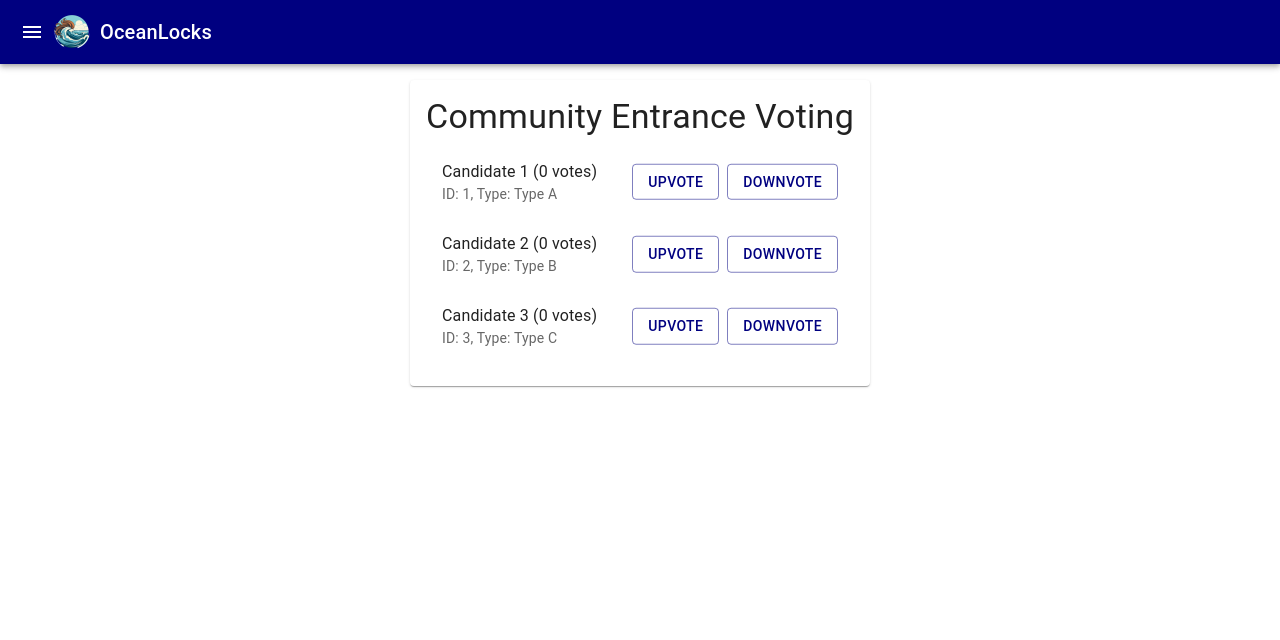
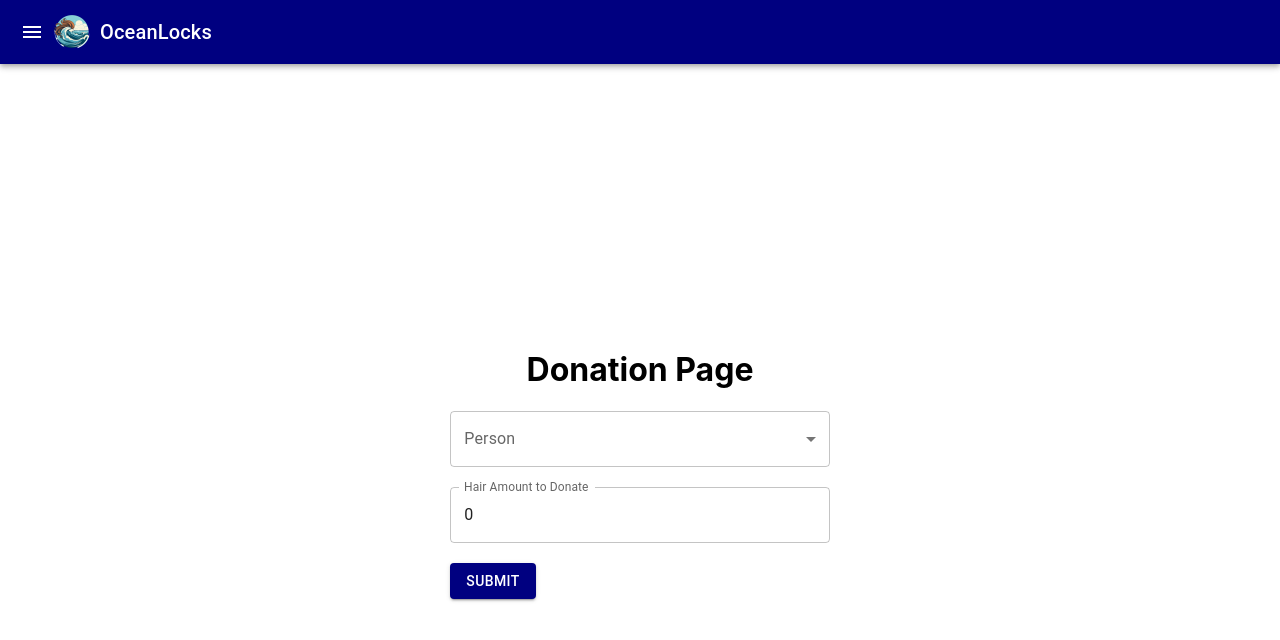
Before and after one commit to RodrigoFs08/cabemar, a React (Create React App) app: page /rewards in a window 1280 px wide. Shown: the top 640 px of the page. Built offline with nearby package versions, Linux system fonts and the light colour scheme.

Commit message:
adicionado

```diff
--- a/src/App.js
+++ b/src/App.js
@@ -10,8 +10,8 @@ import Sidebar from "./components/Sidebar";
 import HomePage from "./pages/HomePage";
 import DonationPage from "./pages/DonationPage";
 import TrackingPage from "./pages/TrackingPage";
+import DonationInteractive from "./pages/DonationInteractive";
 import CertificationPage from "./pages/CertificationPage";
-import RewardsPage from "./pages/RewardsPage";
 import { ThemeProvider, createTheme } from "@mui/material/styles";
 import Web3 from "web3";
 import EntryTokenABI from "./contracts/abi/EntryToken.json";
@@ -60,7 +60,7 @@ function App() {
           <Route path="/donation" element={<DonationPage />} />
           <Route path="/tracking" element={<TrackingPage />} />
           <Route path="/certification" element={<CertificationPage />} />
-          <Route path="/rewards" element={<RewardsPage />} />
+          <Route path="/rewards" element={<DonationInteractive />} />
 
         </Routes>
       </Router>
--- a/src/components/Sidebar.js
+++ b/src/components/Sidebar.js
@@ -9,7 +9,7 @@ function Sidebar({ isOpen, onClose }) {
   return (
     <Drawer open={isOpen} onClose={onClose}>
       <List>
-        {['Home', 'Donation', 'Tracking', 'Certification', 'Rewards'].map((text, index) => (
+        {['Home', 'Donation', 'Tracking', 'Certification', 'Donation Interative'].map((text, index) => (
           <ListItem button key={text} component={Link} to={index === 0 ? '/' : `/${text.toLowerCase()}`}>
             <ListItemText primary={text} />
           </ListItem>
--- a/src/pages/CertificationPage.js
+++ b/src/pages/CertificationPage.js
@@ -1,11 +1,50 @@
-import React from 'react';
+import React, { useState } from 'react';
+import {
+  Box,
+  Button,
+  List,
+  ListItem,
+  ListItemText,
+  ListItemSecondaryAction,
+  Paper,
+  Typography
+} from '@mui/material';
 
-function CertficationPage() {
+function VotePage() {
+  const [candidates, setCandidates] = useState([
+    { id: '1', name: 'Candidate 1', type: 'Type A', votes: 0 },
+    { id: '2', name: 'Candidate 2', type: 'Type B', votes: 0 },
+    { id: '3', name: 'Candidate 3', type: 'Type C', votes: 0 },
+  ]);
+
+  const handleVote = (index, voteType) => {
+    const newCandidates = [...candidates];
+    newCandidates[index].votes += voteType === 'upvote' ? 1 : -1;
+    setCandidates(newCandidates);
+  };
+
   return (
-    <div>
-      <h1>Certfication Page</h1>
-    </div>
+    <Box display="flex" justifyContent="center" m={2}>
+      <Paper style={{ padding: 16, maxWidth: 500 }}>
+        <Typography variant="h4" align="center">Community Entrance Voting</Typography>
+        <List>
+          {candidates.map((candidate, index) => (
+            <ListItem key={candidate.id}>
+              <ListItemText primary={`${candidate.name} (${candidate.votes} votes)`} secondary={`ID: ${candidate.id}, Type: ${candidate.type}`} />
+              <ListItemSecondaryAction>
+                <Button variant="outlined" color="primary" onClick={() => handleVote(index, 'upvote')}>
+                  Upvote
+                </Button>
+                <Button variant="outlined" color="secondary" onClick={() => handleVote(index, 'downvote')} style={{ marginLeft: 8 }}>
+                  Downvote
+                </Button>
+              </ListItemSecondaryAction>
+            </ListItem>
+          ))}
+        </List>
+      </Paper>
+    </Box>
   );
 }
 
-export default CertficationPage;
+export default VotePage;
--- /dev/null
+++ b/src/pages/DonationInteractive.js
@@ -0,0 +1,88 @@
+import React, { useState } from 'react';
+import { TextField, Select, MenuItem, FormControl, InputLabel, Button, Box, Container } from '@mui/material';
+import Web3 from "web3";
+import detectEthereumProvider from "@metamask/detect-provider";
+import EntryTokenABI from "../contracts/abi/EntryToken.json";
+
+const DonationPage = () => {
+  const [person, setPerson] = useState("");
+  const [hairAmount, setHairAmount] = useState(0);
+
+  const handleChangePerson = (event) => {
+    setPerson(event.target.value);
+  };
+
+  const handleChangeHairAmount = (event) => {
+    setHairAmount(event.target.value);
+  };
+
+  // Your smart contract ABI
+  const contractABI = EntryTokenABI;
+  const contractAddress = '0x662d5b8C29B1BB2295879De46CcDEB7bec9C06D3';
+
+  const handleSubmit = async (event) => {
+    event.preventDefault();
+
+    const provider = await detectEthereumProvider();
+
+    if (!provider) {
+      console.error('Please install MetaMask!');
+      return;
+    }
+
+    const web3 = new Web3(provider);
+    const contract = new web3.eth.Contract(contractABI, contractAddress);
+
+    const accounts = await web3.eth.getAccounts();
+    contract.methods.donate(person, hairAmount).send({ from: accounts[0] })
+      .on('transactionHash', (hash) => {
+        console.log('Transaction hash: ', hash);
+      })
+      .on('error', console.error); // If a out of gas error, the second parameter is the receipt.
+  };
+
+  return (
+    <Container maxWidth="sm">
+      <Box
+        display="flex"
+        flexDirection="column"
+        justifyContent="center"
+        alignItems="center"
+        minHeight="100vh"
+      >
+        <h1>Donation Page</h1>
+        <form onSubmit={handleSubmit}>
+          <FormControl fullWidth variant="outlined" style={{ marginBottom: '20px' }}>
+            <InputLabel id="person-label">Person</InputLabel>
+            <Select
+              labelId="person-label"
+              id="person"
+              value={person}
+              onChange={handleChangePerson}
+              label="Person"
+            >
+              <MenuItem value="Person 1">Person 1</MenuItem>
+              <MenuItem value="Person 2">Person 2</MenuItem>
+              <MenuItem value="Person 3">Person 3</MenuItem>
+            </Select>
+          </FormControl>
+          <TextField
+            id="hair-amount"
+            label="Hair Amount to Donate"
+            type="number"
+            variant="outlined"
+            value={hairAmount}
+            onChange={handleChangeHairAmount}
+            fullWidth
+            style={{ marginBottom: '20px' }}
+          />
+          <Button type="submit" variant="contained" color="primary">
+            Submit
+          </Button>
+        </form>
+      </Box>
+    </Container>
+  );
+}
+
+export default DonationPage;
--- a/src/pages/RewardsPage.js
+++ /dev/null
@@ -1,50 +0,0 @@
-import React, { useState } from 'react';
-import {
-  Box,
-  Button,
-  List,
-  ListItem,
-  ListItemText,
-  ListItemSecondaryAction,
-  Paper,
-  Typography
-} from '@mui/material';
-
-function VotePage() {
-  const [candidates, setCandidates] = useState([
-    { id: '1', name: 'Candidate 1', type: 'Type A', votes: 0 },
-    { id: '2', name: 'Candidate 2', type: 'Type B', votes: 0 },
-    { id: '3', name: 'Candidate 3', type: 'Type C', votes: 0 },
-  ]);
-
-  const handleVote = (index, voteType) => {
-    const newCandidates = [...candidates];
-    newCandidates[index].votes += voteType === 'upvote' ? 1 : -1;
-    setCandidates(newCandidates);
-  };
-
-  return (
-    <Box display="flex" justifyContent="center" m={2}>
-      <Paper style={{ padding: 16, maxWidth: 500 }}>
-        <Typography variant="h4" align="center">Community Entrance Voting</Typography>
-        <List>
-          {candidates.map((candidate, index) => (
-            <ListItem key={candidate.id}>
-              <ListItemText primary={`${candidate.name} (${candidate.votes} votes)`} secondary={`ID: ${candidate.id}, Type: ${candidate.type}`} />
-              <ListItemSecondaryAction>
-                <Button variant="outlined" color="primary" onClick={() => handleVote(index, 'upvote')}>
-                  Upvote
-                </Button>
-                <Button variant="outlined" color="secondary" onClick={() => handleVote(index, 'downvote')} style={{ marginLeft: 8 }}>
-                  Downvote
-                </Button>
-              </ListItemSecondaryAction>
-            </ListItem>
-          ))}
-        </List>
-      </Paper>
-    </Box>
-  );
-}
-
-export default VotePage;
```
Also changed, not shown: src/contracts/abi/DonationTracking.json (+173 -124 lines), 1 other file (tests, documents, lock files or other folders).
